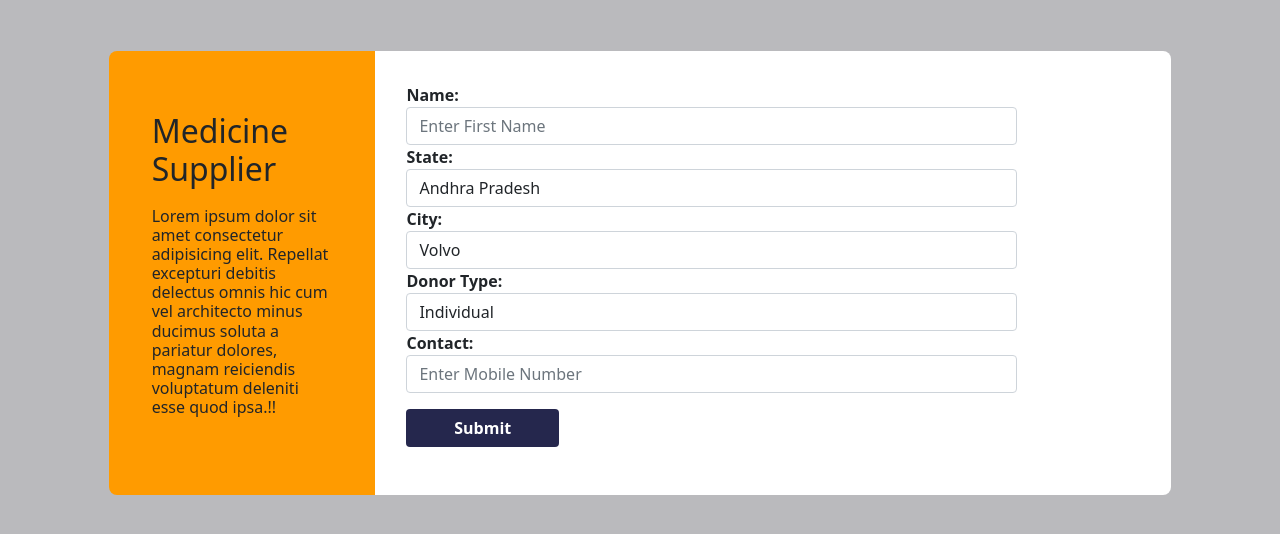
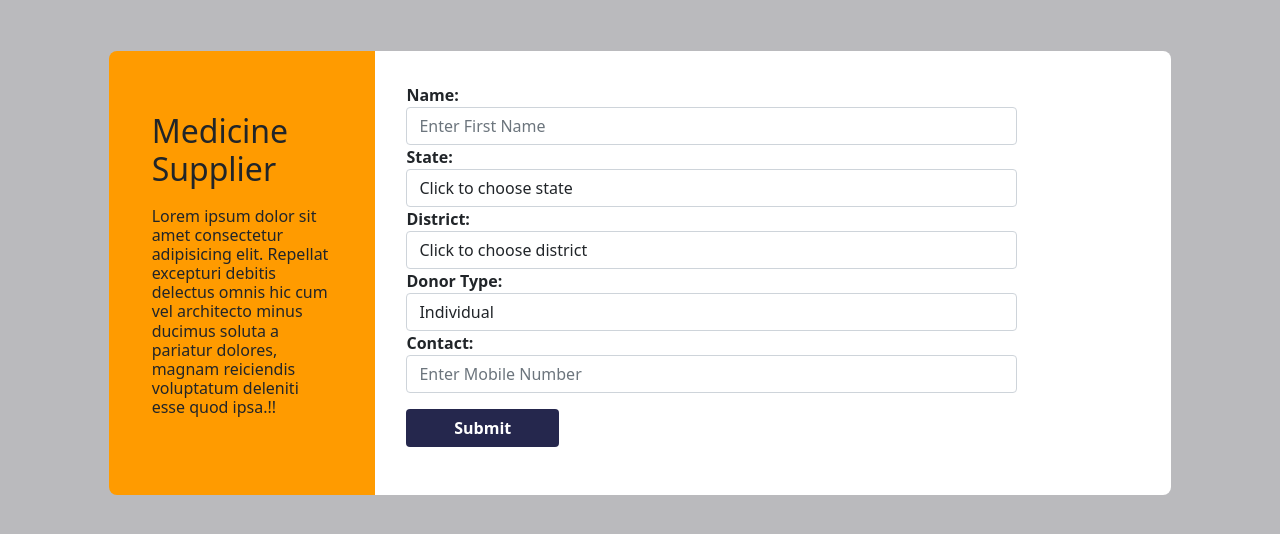
Before and after one commit to ishivanshgoel/Combatting-Covid, a Django app: page /user/plasma in a window 1280 px wide. Shown: the part 56-590 px from the top of the page. Run offline with Django 3.2, Linux system fonts and the light colour scheme; a user stored in the database is signed in.

Commit message:
fetch and append districts in templates

```diff
--- /dev/null
+++ b/static/js/custom.js
@@ -0,0 +1,32 @@
+let baseurl = 'http://localhost:8000/'
+
+/**
+ * @author ishivanshgoel
+ * @function getDistricts fetches all districts
+ */
+
+// helper functions
+async function getDistricts(state){
+    return fetch(baseurl+'helper/districts/?state='+state)
+    .then(response => response.json())
+}
+
+// to append fetched districts
+document.getElementById("state").addEventListener("change", async ()=>{
+    let state = document.getElementById("state").value
+    getDistricts(state).then(data => {
+
+        var c = document.getElementById("city")
+        c.innerHTML = ''
+        let option = document.createElement("option")
+        option.text='Click to choose your District'
+        option.value=null
+        c.add(option, c[0])
+        data.map((city, index)=>{
+            let option = document.createElement("option")
+            option.text=city
+            option.value=city
+            c.add(option, c[index+1])
+        })
+    })
+});
--- a/templates/user/plasma.html
+++ b/templates/user/plasma.html
@@ -76,7 +76,8 @@
                 <div class="form-group">
                     <label class="control-label col-sm-2" for="state">State:</label>
                     <div class="col-sm-10">
-                        <select class="form-control dropdown" name='state'>
+                        <select class="form-control dropdown" name='state' id='state'>
+                            <option value="None" selected>Click to choose state</option>
                             {% for state in states %}
                                 <option value="{{ state }}">{{ state }}</option>
                             {% endfor %}
@@ -85,13 +86,10 @@
                 </div>
                 <!-- city -->
                 <div class="form-group">
-                    <label class="control-label col-sm-2" for="city">City:</label>
+                    <label class="control-label col-sm-2" for="city">District:</label>
                     <div class="col-sm-10">
-                        <select class="form-control dropdown" name='city'>
-                            <option value="volvo">Volvo</option>
-                            <option value="saab">Saab</option>
-                            <option value="opel">Opel</option>
-                            <option value="audi">Audi</option>
+                        <select class="form-control dropdown" name='city' id='city'>
+                            <option value="None" selected>Click to choose district</option>
                         </select>
                     </div>
                 </div>
@@ -121,4 +119,6 @@
     </div>
 </div>
 
+<script src='../../static/js/custom.js'></script>
+
 {% endblock body %}
--- a/templates/userlayout.html
+++ b/templates/userlayout.html
@@ -10,6 +10,8 @@
   <link href="https://cdn.jsdelivr.net/npm/bootstrap@5.0.0-beta3/dist/css/bootstrap.min.css" rel="stylesheet"
     integrity="sha384-eOJMYsd53ii+scO/bJGFsiCZc+5NDVN2yr8+0RDqr0Ql0h+rP48ckxlpbzKgwra6" crossorigin="anonymous">
 
+  <!-- JQury -->
+  <script src="https://ajax.googleapis.com/ajax/libs/jquery/3.6.0/jquery.min.js"></script>
   <title>Hello, world!</title>
 </head>
 
```
Also changed, not shown: db.sqlite3.
